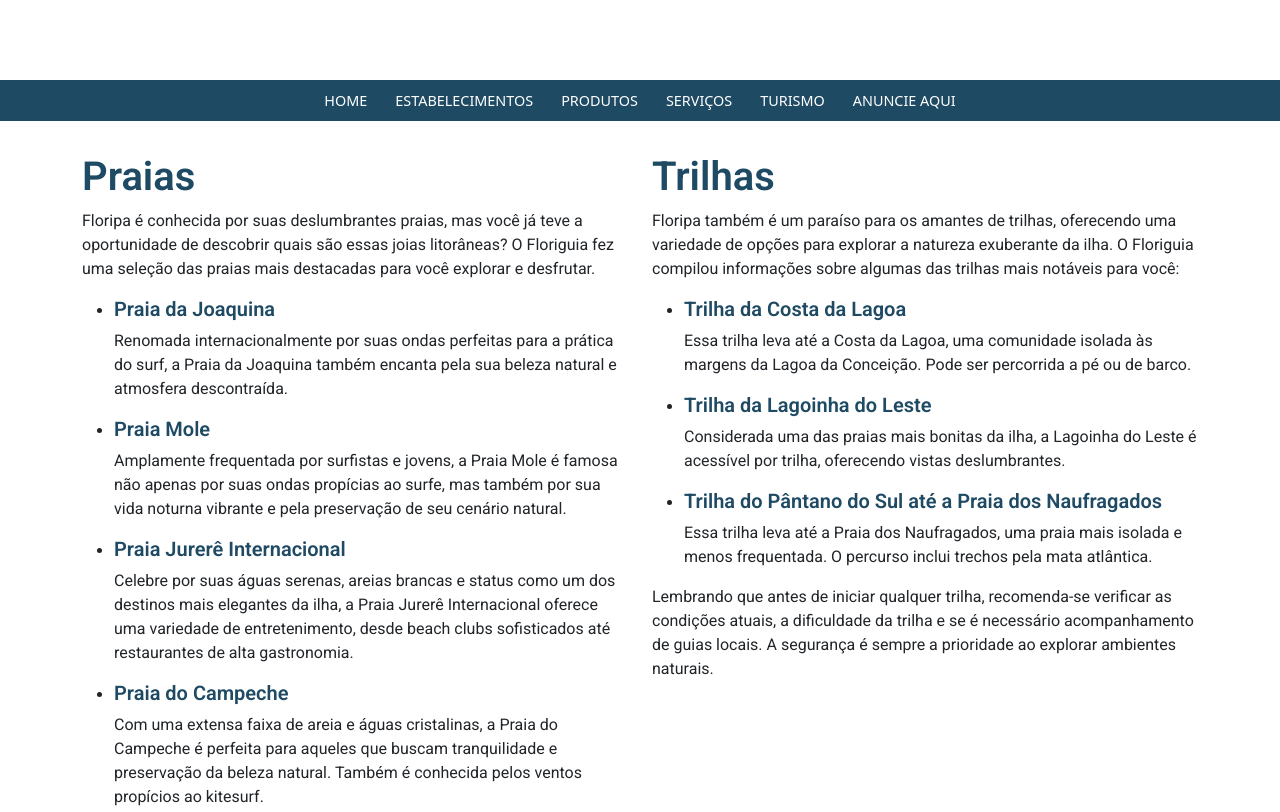
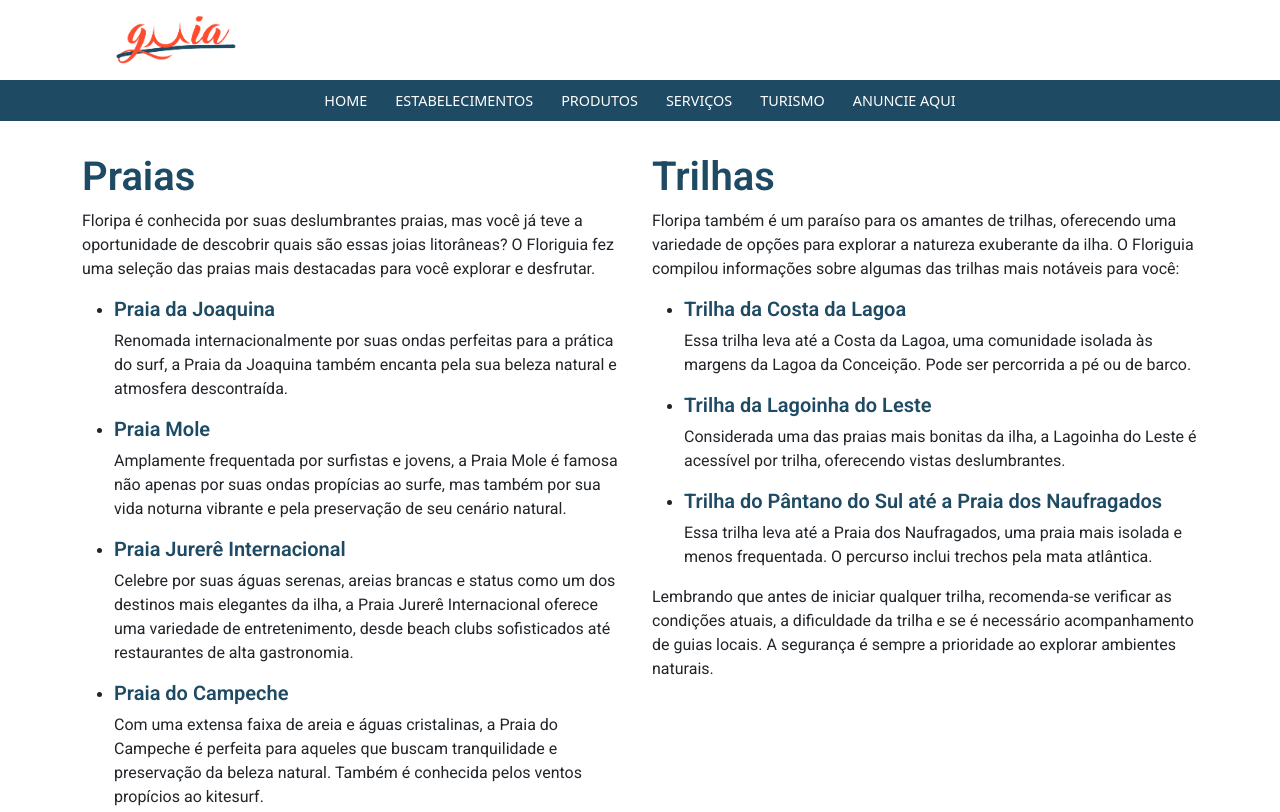
Before and after one commit to CopinDeAcai/Floriguia, a plain HTML site: page index.html in a window 1280 px wide. Shown: the top 812 px of the page. Drawn offline with nearby package versions, Linux system fonts and the light colour scheme.

Commit message:
Add files via upload

```diff
--- a/index.html
+++ b/index.html
@@ -10,9 +10,22 @@
 </head>
 <body></body>
     <header>
-        <div class="head">
+            <div class="head">
+                <div class=" row justify-content-md-center">
+                    <div class="col-md-3 text-center">
+                        <img src="./img/Logo 2 floriguia.png" alt="">
+                    </div>
+                    <div class="col-md-3 text-center">
 
-        </div>
+                    </div>
+                    <div class="col-md-3 text-center">
+
+                    </div>
+                    <div class="col-md-3 text-center">
+
+                    </div>
+                </div>
+            </div>
         <div class="navbar">
             <a href="./index.html"><button>HOME</button></a>
             <a href="./estabelecimentos.html"><button>ESTABELECIMENTOS</button></a>
--- a/style/style.css
+++ b/style/style.css
@@ -12,14 +12,15 @@ header{
 }
 
 header div.head{
-    display: flex;
-    flex-direction: row;
-    flex-wrap: wrap;
     width: 100%;
-    flex: 1 0 5rem;
-    padding-left: 3rem;
-    padding-right: 3rem;
-    align-content: center;
+    height: 5rem;
+    padding-left: 2rem;
+    padding-right: 2rem;
+    padding-top: 1rem;
+}
+
+header div.head img{
+    height: 3rem;
 }
 
 header div.navbar{
```
Also changed, not shown: anuncie.html (+13 -0 lines), estabelecimentos.html (+13 -0 lines), produtos.html (+13 -0 lines), servicos.html (+13 -0 lines), turismo.html (+13 -0 lines), img/Logo 1 floriguia.png (added), img/Logo 2 floriguia.png (added).
